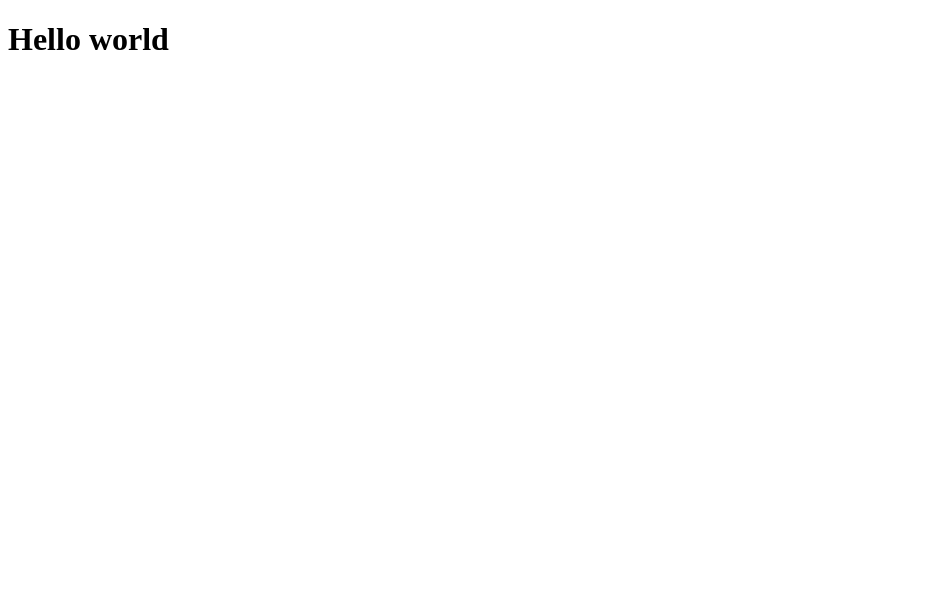
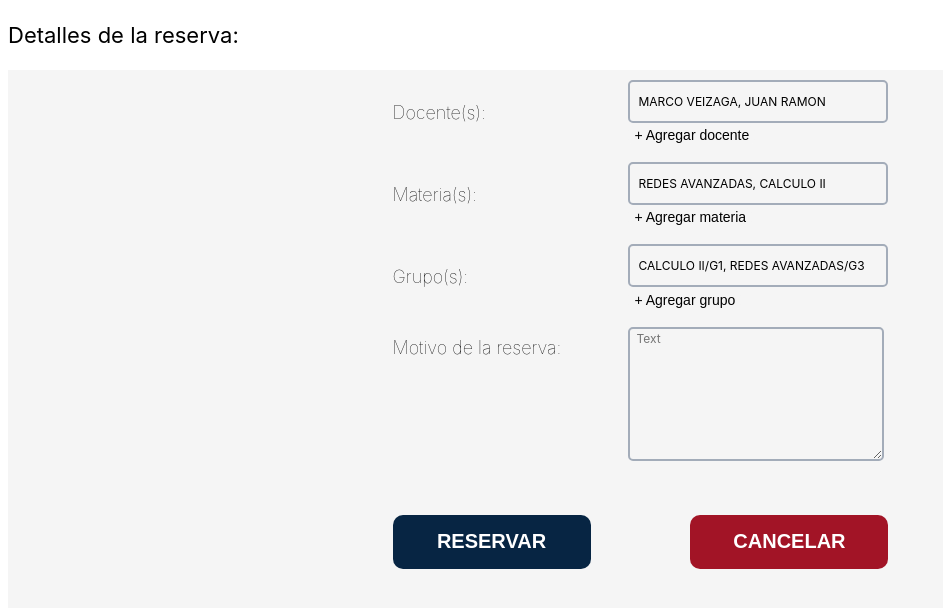
Before and after one commit to Zincronix/zincronix-front, a React (Vite) app: page / in a window 1280 px wide. Shown: the top 608 px of the page, without its empty margins (0-943 px from the left). Built offline with nearby package versions, Linux system fonts and the light colour scheme.

Commit message:
ventana detalle de reserva

```diff
--- a/package.json
+++ b/package.json
@@ -11,7 +11,8 @@
   },
   "dependencies": {
     "react": "^18.2.0",
-    "react-dom": "^18.2.0"
+    "react-dom": "^18.2.0",
+    "styled-components": "^6.1.8"
   },
   "devDependencies": {
     "@types/react": "^18.2.64",
--- a/src/App.jsx
+++ b/src/App.jsx
@@ -1,9 +1,6 @@
+import DetalleReserva from "./pages/DetalleReserva";
 function App() {
-  return(
-    <h1>
-      Hello world
-    </h1>
-  );
+  return <DetalleReserva />;
 }
 
-export default App
+export default App;
--- /dev/null
+++ b/src/assets/Fonts/fonts.css
@@ -0,0 +1,8 @@
+@font-face {
+  font-family: "Inter";
+  src: url("./fonts/Inter-Regular.ttf") format("truetype");
+}
+
+body {
+  font-family: "Inter";
+}
--- /dev/null
+++ b/src/components/Buttons/Button.jsx
@@ -0,0 +1,70 @@
+import React from "react";
+import styled from "styled-components";
+
+const Button = ({ children, type, onClick }) => {
+  if (type == "primary") {
+    return <PrimaryBtn onClick={onClick}>{children}</PrimaryBtn>;
+  } else {
+    if (type == "secondary") {
+      return <SecondaryBtn onClick={onClick}>{children}</SecondaryBtn>;
+    } else {
+      return <Btn onClick={onClick}>{children}</Btn>;
+    }
+  }
+};
+
+export default Button;
+
+const Btn = styled.button`
+  border: none;
+  background-color: #f5f5f5;
+  font-size: 14px;
+  font-weight: lighter;
+  cursor: pointer;
+  border-radius: 5px;
+
+  &:hover {
+    background-color: rgb(0, 0, 0, 0.1);
+  }
+`;
+
+const PrimaryBtn = styled.button`
+  display: flex;
+  align-items: center;
+  justify-content: center;
+  background-color: #072543;
+  font-size: 20px;
+  width: 198px;
+  height: 54px;
+  color: #fff;
+  border-radius: 10px;
+  border: none;
+  padding-inline: 2em;
+  padding-block: 1em;
+  font-weight: bold;
+
+  &:hover {
+    cursor: pointer;
+    background-color: rgb(7, 37, 64, 0.7);
+  }
+`;
+const SecondaryBtn = styled.button`
+  display: flex;
+  align-items: center;
+  justify-content: center;
+  background-color: #a21426;
+  color: #fff;
+  font-size: 20px;
+  width: 198px;
+  height: 54px;
+  border-radius: 10px;
+  border: none;
+  padding-inline: 2em;
+  padding-block: 1em;
+  font-weight: bold;
+
+  &:hover {
+    cursor: pointer;
+    background-color: rgb(162, 20, 38, 0.7);
+  }
+`;
--- /dev/null
+++ b/src/components/Inputs/TextArea.jsx
@@ -0,0 +1,23 @@
+import React from "react";
+import styled from "styled-components";
+
+const TextArea = ({ children, placeholder }) => {
+  return (
+    <div>
+      <StyledTextarea placeholder={placeholder}>{children}</StyledTextarea>
+    </div>
+  );
+};
+export default TextArea;
+const StyledTextarea = styled.textarea`
+  display: flex;
+  background-color: #f5f5f5;
+  border: solid 2px #a3acb9;
+  padding-inline: 0.5em;
+  border-radius: 5px;
+  margin-bottom: 0.2em;
+  width: 240px;
+  height: 126px;
+  font-family: "Inter";
+  font-size: 12px;
+`;
--- /dev/null
+++ b/src/components/Typography/Subtitle.jsx
@@ -0,0 +1,16 @@
+import React from "react";
+import styled from "styled-components";
+
+const Subtitle = ({ children }) => {
+  return (
+    <div>
+      <Text>{children}</Text>
+    </div>
+  );
+};
+export default Subtitle;
+
+const Text = styled.p`
+  font-family: "Inter";
+  font-size: 22px;
+`;
--- /dev/null
+++ b/src/components/Typography/Text.jsx
@@ -0,0 +1,12 @@
+import React from "react";
+import styled from "styled-components";
+
+const Text = ({ children }) => {
+  return <StyledTxt>{children}</StyledTxt>;
+};
+export default Text;
+
+const StyledTxt = styled.p`
+  font-family: "Inter";
+  font-size: 12px;
+`;
--- /dev/null
+++ b/src/components/Typography/TextContent.jsx
@@ -0,0 +1,18 @@
+import React from "react";
+import styled from "styled-components";
+
+const TextContent = ({ children }) => {
+  return (
+    <div>
+      <Text>{children}</Text>
+    </div>
+  );
+};
+
+export default TextContent;
+
+const Text = styled.p`
+  font-family: "Inter";
+  font-size: 18px;
+  font-weight: lighter;
+`;
--- /dev/null
+++ b/src/pages/DetalleReserva.jsx
@@ -0,0 +1,134 @@
+import React, { useState } from "react";
+import styled from "styled-components";
+import Subtitle from "../components/Typography/Subtitle";
+import TextContent from "../components/Typography/TextContent";
+import Text from "../components/Typography/Text";
+import Button from "../components/Buttons/Button";
+import TextArea from "../components/Inputs/TextArea";
+
+function DetalleReserva() {
+  return (
+    <>
+      <Subtitle>Detalles de la reserva:</Subtitle>
+      <Container>
+        <Div>
+          <table>
+            <tr>
+              <td>
+                <TextContent>Docente(s):</TextContent>
+              </td>
+              <td>
+                <div className="docente-field">
+                  <div className="box-selected">
+                    <Text>MARCO VEIZAGA, JUAN RAMON</Text>
+                  </div>
+                  <Button className="add-btn">+ Agregar docente</Button>
+                </div>
+              </td>
+            </tr>
+            <tr>
+              <td>
+                <TextContent>Materia(s):</TextContent>
+              </td>
+              <td>
+                <div className="docente-field">
+                  <div className="box-selected">
+                    <Text>REDES AVANZADAS, CALCULO II</Text>
+                  </div>
+                  <Button className="add-btn">+ Agregar materia</Button>
+                </div>
+              </td>
+            </tr>
+            <tr>
+              <td>
+                <TextContent>Grupo(s):</TextContent>
+              </td>
+              <td>
+                <div className="docente-field">
+                  <div className="box-selected">
+                    <Text>CALCULO II/G1, REDES AVANZADAS/G3</Text>
+                  </div>
+                  <Button className="add-btn">+ Agregar grupo</Button>
+                </div>
+              </td>
+            </tr>
+            <tr>
+              <td className="booking-text">
+                <TextContent>Motivo de la reserva:</TextContent>
+              </td>
+              <td>
+                <TextArea placeholder="Text" />
+              </td>
+            </tr>
+          </table>
+          <table>
+            <tr>
+              <td>
+                <Button
+                  type="primary"
+                  onClick={() => console.log(docenteSelected)}
+                >
+                  RESERVAR
+                </Button>
+              </td>
+              <td className="cancel">
+                <Button type="secondary">CANCELAR</Button>
+              </td>
+            </tr>
+          </table>
+        </Div>
+      </Container>
+    </>
+  );
+}
+export default DetalleReserva;
+
+const Container = styled.div`
+  display: flex;
+  justify-content: center;
+  padding-left: 4em;
+  background-color: #f5f5f5;
+`;
+
+const Div = styled.div`
+  // background-color: white;
+  display: flex;
+  flex-direction: column;
+  margin-bottom: 1em;
+  justify-content: space-between;
+  .input-reserva {
+    width: 240px;
+  }
+  .box-selected {
+    display: flex;
+    min-height: 32px;
+    border: solid 2px #a3acb9;
+    padding-inline: 0.5em;
+    border-radius: 5px;
+    margin-bottom: 0.2em;
+    width: 240px;
+    height: auto;
+  }
+  table {
+    margin-bottom: 2em;
+    // border: solid 2px black;
+    td {
+      // border: solid 2px black;
+      padding-top: 0.5em;
+      padding-right: 4em;
+      padding-bottom: 0.5em;
+    }
+    tr {
+      width: 12em;
+    }
+
+    .booking-text {
+      display: flex;
+      padding-top: 0;
+    }
+    .cancel {
+      display: flex;
+      justify-content: end;
+    }
+  }
+`;
```
Also changed, not shown: src/components/Inputs/TextInput.jsx (added, +14 -0 lines), src/main.jsx (+6 -7 lines), 1 other file (tests, documents, lock files or other folders).
